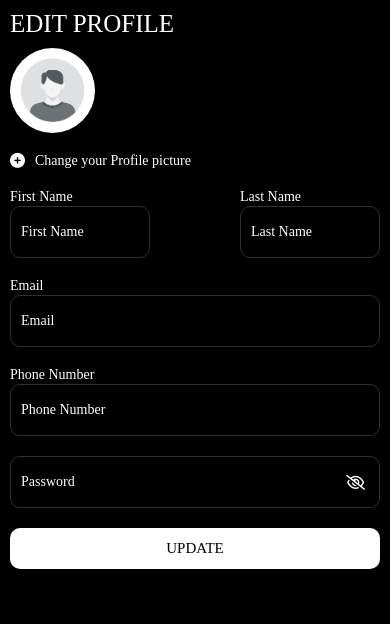
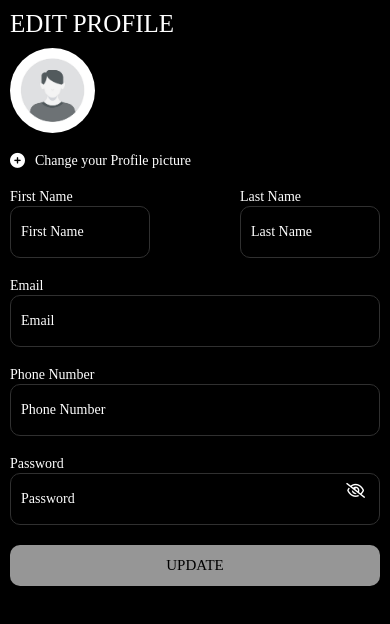
Before and after one commit to devRajeshThapa/DeraSewa, a React Native app in the folder client/: screen /EditProfile in a window 390 px wide. Shown: the top 624 px of the page. Built offline with nearby package versions, Linux system fonts and the light colour scheme; no server answers.

Commit message:
Final touch for V2.0.0

```diff
--- a/client/Stacks/Delete/DeleteAccount.js
+++ b/client/Stacks/Delete/DeleteAccount.js
@@ -32,6 +32,8 @@ const DeleteAccount = ({ navigation }) => {
             .then(res => res.json())
             .then(async (data) => {
                 if (data.success) {
+                    setError("");
+                    setSuccess(data.success);
                     setSuccess("Your account has been deleted!");
                     setTimeout(async () => {
                         await AsyncStorage.removeItem('userID');
@@ -111,6 +113,15 @@ let styles = StyleSheet.create({
         justifyContent: "center",
         borderRadius: 10
     },
+    successWrapper: {
+        width: "100%",
+        backgroundColor: "#88ff00",
+        padding: 10,
+        maxHeight: 65,
+        display: "flex",
+        justifyContent: "center",
+        borderRadius: 10
+    },
     contentWrapper: {
         display: "flex",
         gap: 20,
--- a/client/Stacks/Update/EditProfile.js
+++ b/client/Stacks/Update/EditProfile.js
@@ -11,6 +11,7 @@ const EditProfile = ({ navigation }) => {
 
     let navTitle = "EDIT PROFILE";
 
+    let [doneChanges, setDoneChanges] = useState(false);
     let [firstName, setFirstName] = useState("");
     let [lastName, setLastName] = useState("");
     let [email, setEmail] = useState("");
@@ -79,6 +80,7 @@ const EditProfile = ({ navigation }) => {
                 if (data.success) {
                     setError("");
                     setSuccess("");
+                    setDoneChanges(false);
                     setSuccess(data.success);
                 } else {
                     setError("");
@@ -99,29 +101,30 @@ const EditProfile = ({ navigation }) => {
                 {error && <View style={styles.errorWrapper}><Text style={{ color: "white", fontFamily: "Poppins-Light", fontSize: 15 }}>{error}</Text></View>}
                 {success && <View style={styles.successWrapper}><Text style={{ color: "black", fontFamily: "Poppins-Light", fontSize: 15 }}>{success}</Text></View>}
                 {profilePicture ? <Image style={{ width: 85, height: 85, borderWidth: 1, borderRadius: 100, }} source={{ uri: profilePicture }} /> : <Image style={{ width: 85, height: 85, borderRadius: 100 }} source={require("../../assets/images/default_profile.jpg")} />}
-                <TouchableOpacity style={{ display: "flex", flexDirection: "row", alignItems: "flex-start", gap: 10 }} onPress={() => { openGallery(); setError("") }}>
+                <TouchableOpacity style={{ display: "flex", flexDirection: "row", alignItems: "flex-start", gap: 10 }} onPress={() => { openGallery(); setError(""); setSuccess(""); setDoneChanges(true); }}>
                     <FontAwesome6 name="circle-plus" style={{ fontSize: 15, color: "white" }} />
                     <Text style={{ color: "white", fontFamily: "Poppins-SemiBold" }}>Change your Profile picture</Text>
                 </TouchableOpacity>
                 <View style={styles.nameInputFeild}>
                     <View>
                         <Text style={styles.title}>First Name</Text>
-                        <TextInput style={styles.nameInput} placeholder="First Name" placeholderTextColor="white" value={`${firstName}`} onChangeText={(value) => { setFirstName(value); setError("") }} autoCorrect={false} />
+                        <TextInput style={styles.nameInput} placeholder="First Name" placeholderTextColor="white" value={`${firstName}`} onChangeText={(value) => { setFirstName(value); setError(""); setSuccess(""); setDoneChanges(true); }} autoCorrect={false} />
                     </View>
                     <View>
                         <Text style={styles.title}>Last Name</Text>
-                        <TextInput style={styles.nameInput} placeholder="Last Name" placeholderTextColor="white" value={`${lastName}`} onChangeText={(value) => { setLastName(value); setError("") }} autoCorrect={false} />
+                        <TextInput style={styles.nameInput} placeholder="Last Name" placeholderTextColor="white" value={`${lastName}`} onChangeText={(value) => { setLastName(value); setError(""); setSuccess(""); setDoneChanges(true); }} autoCorrect={false} />
                     </View>
                 </View>
                 <View>
                     <Text style={styles.title}>Email</Text>
-                    <TextInput style={styles.input} placeholder="Email" placeholderTextColor="white" value={`${email}`} onChangeText={(value) => { setEmail(value); setError("") }} autoCorrect={false} />
+                    <TextInput style={styles.input} placeholder="Email" placeholderTextColor="white" value={`${email}`} onChangeText={(value) => { setEmail(value); setError(""); setSuccess(""); setDoneChanges(true); }} autoCorrect={false} />
                 </View>
                 <View>
                     <Text style={styles.title}>Phone Number</Text>
-                    <TextInput style={styles.input} placeholder="Phone Number" placeholderTextColor="white" value={`${phoneNumber}`} onChangeText={(value) => { setPhoneNumber(value); setError("") }} />
+                    <TextInput style={styles.input} placeholder="Phone Number" placeholderTextColor="white" value={`${phoneNumber}`} onChangeText={(value) => { setPhoneNumber(value); setError(""); setSuccess(""); setDoneChanges(true); }} />
                 </View>
                 <View style={{ position: "relative", display: "flex", justifyContent: "center" }}>
+                    <Text style={styles.title}>Password</Text>
                     {
                         passHidden ?
                             <TouchableOpacity onPress={() => { setPassHidden(false) }} style={{ position: "absolute", alignSelf: "flex-end", paddingRight: 15, zIndex: 4 }} >
@@ -134,16 +137,25 @@ const EditProfile = ({ navigation }) => {
                     }
                     {
                         passHidden ?
-                            <TextInput style={styles.input} placeholder='Password' value={password} placeholderTextColor="white" secureTextEntry onChangeText={(value) => { setPassword(value); setError("") }} autoCorrect={false} />
+                            <TextInput style={styles.input} placeholder='Password' value={password} placeholderTextColor="white" secureTextEntry onChangeText={(value) => { setPassword(value); setError(""); setSuccess(""); setDoneChanges(true); }} autoCorrect={false} />
                             :
-                            <TextInput style={styles.input} placeholder='Password' value={password} placeholderTextColor="white" onChangeText={(value) => { setPassword(value); setError("") }} autoCorrect={false} />
+                            <TextInput style={styles.input} placeholder='Password' value={password} placeholderTextColor="white" onChangeText={(value) => { setPassword(value); setError(""); setSuccess(""); setDoneChanges(true); }} autoCorrect={false} />
                     }
                 </View>
-                <TouchableOpacity onPress={() => { updateInfo() }}>
-                    <View style={styles.button}>
-                        <Text style={{ color: "black", fontFamily: "Poppins-Bold", fontSize: 15 }}>UPDATE</Text>
-                    </View>
-                </TouchableOpacity>
+                {
+                    doneChanges ?
+                        <TouchableOpacity onPress={() => { updateInfo() }}>
+                            <View style={styles.button}>
+                                <Text style={{ color: "black", fontFamily: "Poppins-Bold", fontSize: 15 }}>UPDATE</Text>
+                            </View>
+                        </TouchableOpacity>
+                        :
+                        <TouchableOpacity disabled={true}>
+                            <View style={styles.disabledButton}>
+                                <Text style={{ color: "black", fontFamily: "Poppins-Bold", fontSize: 15 }}>UPDATE</Text>
+                            </View>
+                        </TouchableOpacity>
+                }
             </View>
 
         </View>
@@ -230,6 +242,13 @@ let styles = StyleSheet.create({
         alignItems: "center",
         borderRadius: 10
     },
+    disabledButton: {
+        backgroundColor: "#969696",
+        padding: 12,
+        display: "flex",
+        alignItems: "center",
+        borderRadius: 10
+    },
     title: {
         marginBottom: 1,
         fontFamily: "Poppins-SemiBold",
--- a/client/Stacks/Verification/RegisterVerification.js
+++ b/client/Stacks/Verification/RegisterVerification.js
@@ -32,15 +32,15 @@ const RegisterVarification = ({ route, navigation }) => {
   }, []);
 
   let createUser = async () => {
+    if (!OTP) {
+      setError("");
+      setError("Please enter the OTP!")
+    } else {
       await fetch(`${IP_ADDRESS}/get-otp/${Data["email"]}`)
         .then((res) => {
           return res.json();
         })
         .then((data) => {
-        if (OTP == '') {
-          setError("");
-          setError("Please enter the OTP!")
-        } else {
           if (data.OTP == Number(OTP)) {
 
             let uploadForm = async () => {
@@ -87,8 +87,8 @@ const RegisterVarification = ({ route, navigation }) => {
             setError("");
             setError("OTP did not matched!");
           }
+        })
     }
-      })
   }
 
   return (
@@ -98,7 +98,7 @@ const RegisterVarification = ({ route, navigation }) => {
       </View>
       <Text style={{ color: "white", fontFamily: "Poppins-SemiBold", fontSize: 15 }}>Please enter the OTP sent on your email</Text>
       {error && <View style={styles.errorWrapper}><Text style={{ color: "white", fontFamily: "Poppins-Light", fontSize: 15 }}>{error}</Text></View>}
-      <TextInput style={styles.input} placeholder='Enter your OTP here' placeholderTextColor={"white"} onChangeText={(value) => { setOTP(value); setError("")  }} keyboardType='numeric' />
+      <TextInput style={styles.input} placeholder='Enter your OTP here' placeholderTextColor={"white"} onChangeText={(value) => { setOTP(value); setError("") }} keyboardType='numeric' />
       <TouchableOpacity onPress={() => { createUser() }}>
         <View style={styles.verifyButton}>
           <Text style={{ color: "black", fontFamily: "Poppins-Bold", fontSize: 15 }}>VERIFY</Text>
--- a/client/Tabs/HomeScreen.js
+++ b/client/Tabs/HomeScreen.js
@@ -29,7 +29,7 @@ const HomeScreen = ({ navigation }) => {
       setLoading(false)
     }
 
-    getData();
+      getData();
   }, [filterValue]);
 
   let roomClick = async (roomID) => {
```
Also changed, not shown: 1 other file (tests, documents, lock files or other folders). Lines whose indentation alone changed are shown as unchanged.
